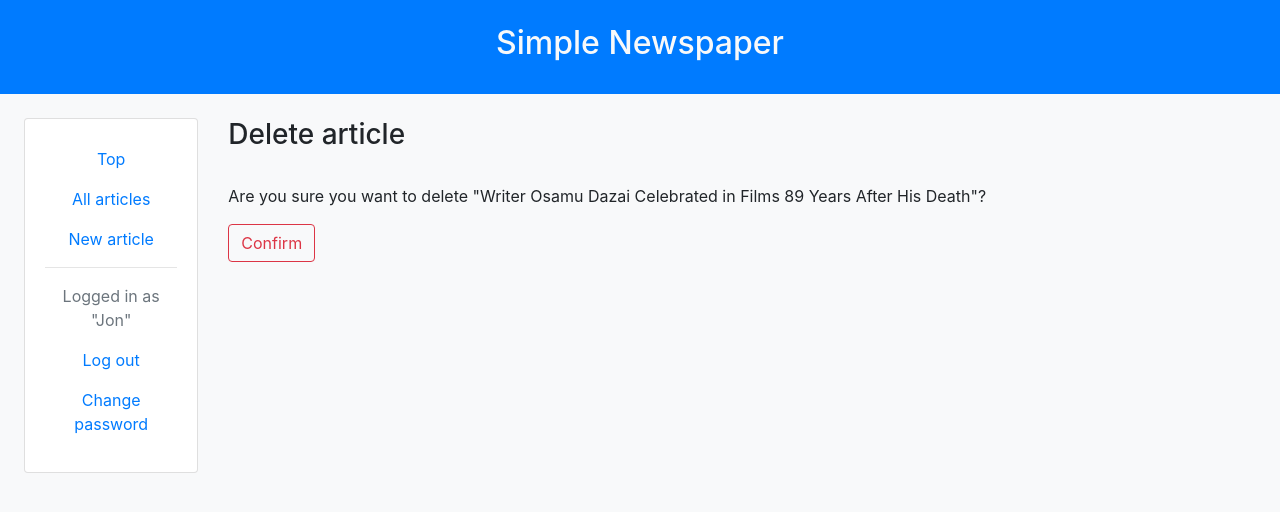
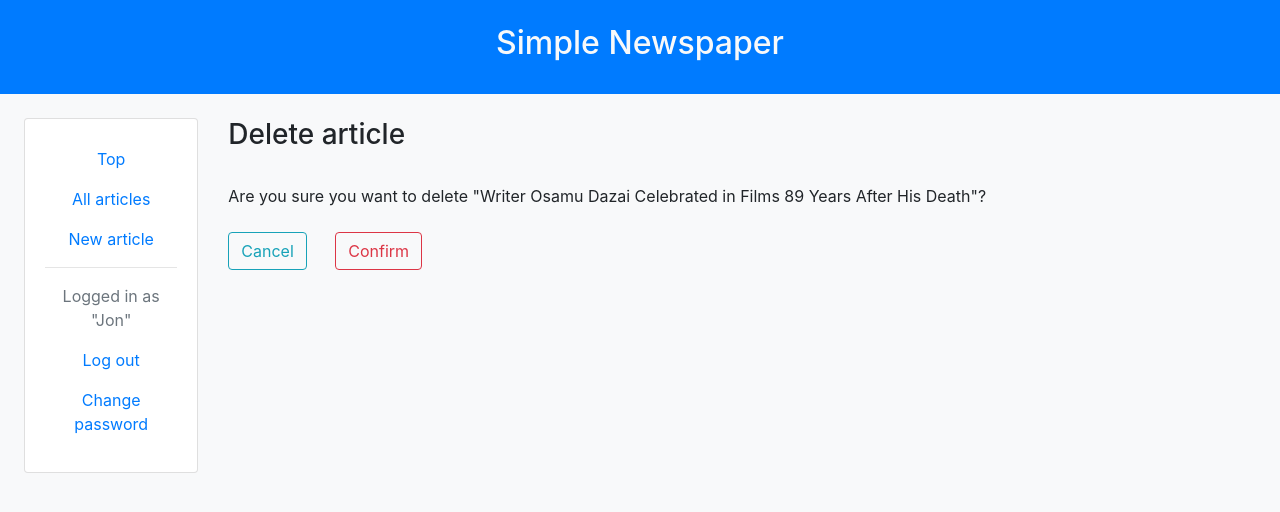
Before and after one commit to 4ka0/newspaper_project, a Django app: page /articles/11/delete in a window 1280 px wide. Shown: the top 512 px of the page. Run offline with Django 3.2, Linux system fonts and the light colour scheme; a user stored in the database is signed in; data comes from the database, SQL or seed files in the repository; both versions use the stored data as it was after the commit; some libraries are stand-ins or nearby versions.

Commit message:
Updated some styling

```diff
--- a/templates/article_delete.html
+++ b/templates/article_delete.html
@@ -6,6 +6,9 @@
     <form action="" method="post">
         {% csrf_token %}
         <p>Are you sure you want to delete "{{ article.title }}"?</p>
-        <button class="btn btn-outline-danger" type="submit">Confirm</button>
+        <a class="btn btn-outline-info mr-4 mt-2" href="{% url 'article_list' %}">Cancel</a>
+        <button class="btn btn-outline-danger mt-2" type="submit">Confirm</button>
     </form>
+
+
 {% endblock content %}
```
Also changed, not shown: db.sqlite3.
